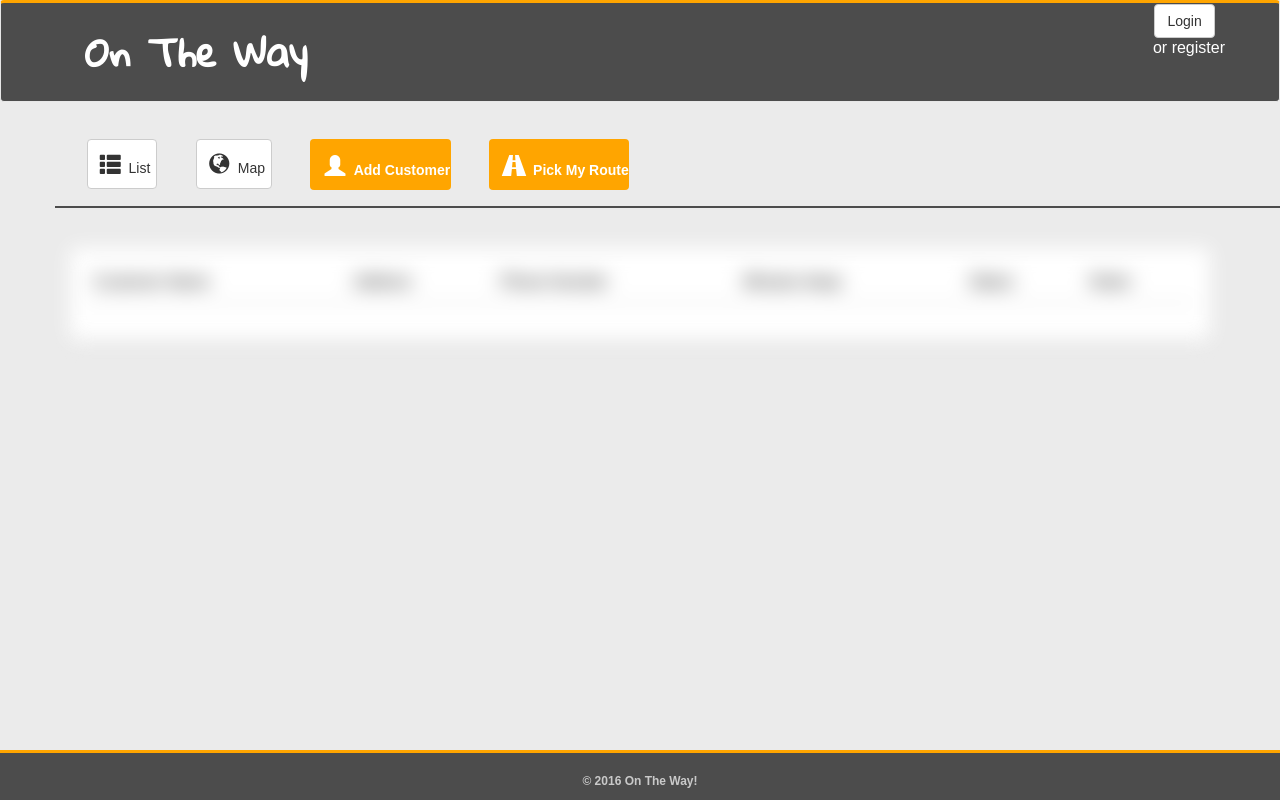
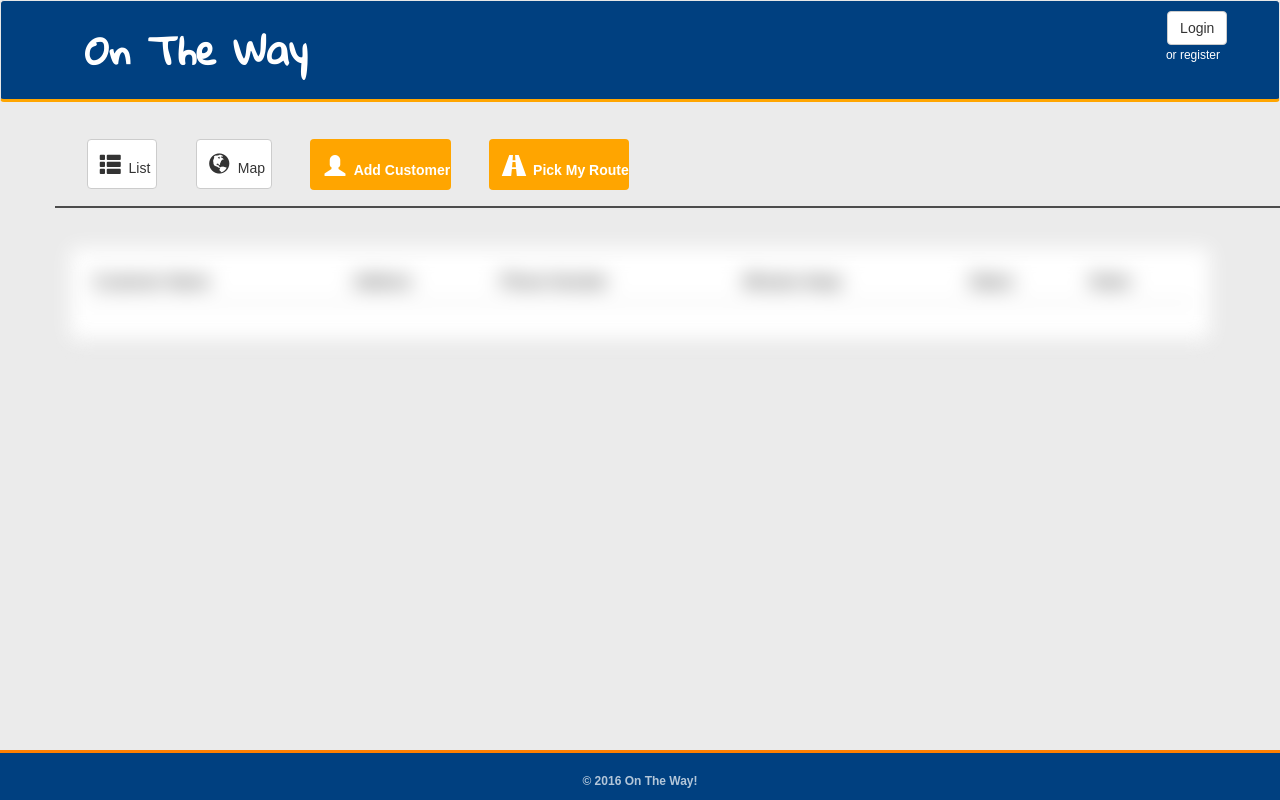
Before and after one commit to weatherfordmat/Group-Project, a PHP site: page / in a window 1280 px wide; the page is wider, and only the part inside the window is pictured. Run offline with PHP 8.4, Linux system fonts and the light colour scheme; lists and menus that the app fills with data are empty; some libraries are stand-ins or nearby versions.

Commit message:
fixed list button

```diff
--- a/assets/css/style.css
+++ b/assets/css/style.css
@@ -33,8 +33,15 @@ th {
 }
 
 .navbar {
-    background-color: #4C4C4C;
-    border-top: 3px solid orange;
+    background-color: #004080;
+
+}
+.navbar-top {
+	border-bottom: 3px solid orange;
+}
+.subButton {
+	color: white;
+	font-size: 12px;
 }
 .autoRoute, .addCustomer {
     background-color: orange;
@@ -52,13 +59,12 @@ th {
 
 }
 .autoRoute:hover, .addCustomer:hover {
-	background-color: #4C4C4C;
-	color: white;
+	background-color: #FFFFFF;
+	color: black;
 }
 .toolButtons2 {
 	float: right;
 }
-
 
 /* body area */
 .panel {
@@ -92,6 +98,7 @@ th {
 /* footer */
 .footer {
 	height: 10px;
+	border-top: 3px solid #FF8000;
 }
 /* login */
 #contacts p,
@@ -120,10 +127,17 @@ th {
 	margin: 2%;
 }
 
+.auth {
+	margin: 2%;
+	margin-top: 15%;
+}
 /* responsive design */
 @media (max-width: 700px) {
 	.panel {
 		left: 0;
 
 	}
+	.auth {
+		margin-top: 2%;
+	}
 }
--- a/assets/javascript/otw.js
+++ b/assets/javascript/otw.js
@@ -12,7 +12,6 @@ $(document).ready(function() {
     //login information shows if the user logs in or registers
     $('.loginInputs').hide();
     $('.panel').css('filter', 'blur(10px)');
-
         function createUser(email, password) {
             if (email !== '' && password !== '') {
                 firebase.auth().createUserWithEmailAndPassword(email, password).catch(function(error) {
@@ -27,26 +26,16 @@ $(document).ready(function() {
             }
 
     };
-    //create a user when submit is pressed:
+    //create a user when submit is pressed;
     //login a user that already exists: N. B. Passwords must be longer than six characters!
-    $('#login').on('click', function() {
-        $('.loginInputs').show();
-        $('.login').on('click', function() {
-            email = $('#email').val().trim();
-            password = $('#password').val().trim();
-            if (email !== '' && password !== '') {
-                firebase.auth().signInWithEmailAndPassword(email, password).catch(function(error) {
-                    var errorCode = error.code;
-                    var errorMessage = error.message;
-                    console.log("Looks Like We'll Create A User for You!");
-                    createUser(email, password);
-                });
-             $('.panel').css('filter', 'blur(0px)');
-            $('.auth').html(email);
-            $('.auth').css('color', 'white').css('font-size', '1em').css('font-style', 'italic');
-            }
-        });
+     $('#login').on('click', function() {
+        login();
     });
+
+     //registering uses the same mechanisms;
+    $('.subButton').click(function() {
+    	login();
+    })
 
     //show map view & hide list view;
     $('#toggleMap').on('click', function() {
@@ -73,3 +62,22 @@ function sendText(from, to, text) {
         console.log(response);
     });
 };
+
+function login() {
+	$('.loginInputs').show();
+        $('.login').on('click', function() {
+            email = $('#email').val().trim();
+            password = $('#password').val().trim();
+            if (email !== '' && password !== '') {
+                firebase.auth().signInWithEmailAndPassword(email, password).catch(function(error) {
+                    var errorCode = error.code;
+                    var errorMessage = error.message;
+                    console.log("Looks Like We'll Create A User for You!");
+                    createUser(email, password);
+                });
+             $('.panel').css('filter', 'blur(0px)');
+            $('.auth').html(email);
+            $('.auth').css('color', 'white').css('font-size', '1em').css('font-style', 'italic');
+            }
+        });
+}
--- a/index.html
+++ b/index.html
@@ -22,7 +22,7 @@
         </meta>
     </head>
     <body>
-        <nav class="navbar navbar-default">
+        <nav class="navbar navbar-default navbar-top">
             <div class="container">
                 <div class="navbar-header">
                     <a class="navbar-brand" href="#">
@@ -37,15 +37,15 @@
                             Login
                         </button>
                         <br/>
-                        <span style="color: white"> or register </span>
-
-                       <div class="loginInputs">
+                        <span class="subButton">
+                           or register
+                        </span>
+                        <div class="loginInputs">
                             <input id="email" placeholder="username" type="text">
                                 <input id="password" placeholder="password" type="password">
                                     <button class="btn btn-success registerUser login" type="submit">
                                         Submit
                                     </button>
-
                                 </input>
                             </input>
                         </div>
@@ -56,8 +56,8 @@
         <div class="container">
             <div class="row toolbar">
                 <div class="col-md-12">
-                    <button aria-label="Left Align" class="btn btn-default toolButtons" id="" type="button">
-                        <span aria-hidden="true" class="glyphicon glyphicon glyphicon-th-list">
+                    <button aria-label="Left Align" class="btn btn-default toolButtons" id="toggleList" type="button">
+                        <span aria-hidden="true" class="glyphicon glyphicon glyphicon-th-list " >
                         </span>
                         <span class="spacer">
                             List
```
